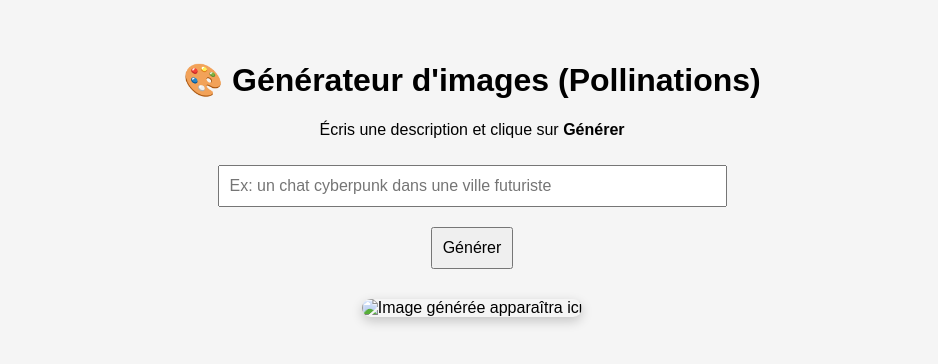
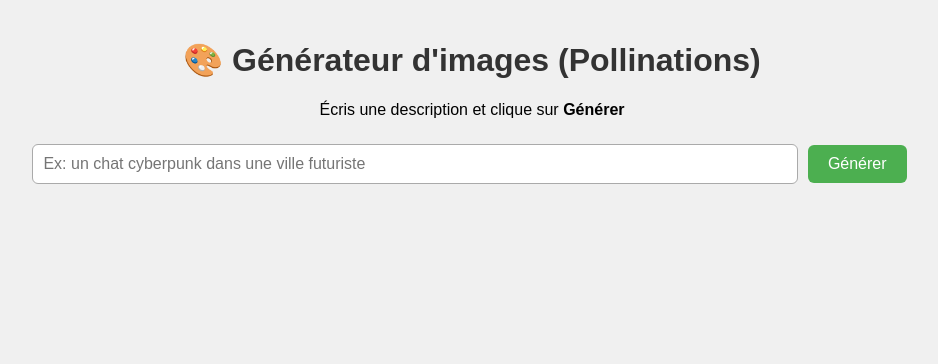
Before and after one commit to doctorstone224-sudo/Deploymentrepo, a plain HTML site: page index.html in a window 1280 px wide. Both pictures are taken after a click on the button "Générer". Shown: the whole page, without its empty margins (168-1106 px from the left). Drawn offline with Linux system fonts and the light colour scheme; no server answers.

Commit message:
Update index.html

```diff
--- a/index.html
+++ b/index.html
@@ -1,4 +1,3 @@
-
 <!DOCTYPE html>
 <html lang="fr">
 <head>
@@ -9,19 +8,51 @@
     body {
       font-family: Arial, sans-serif;
       text-align: center;
-      padding: 2rem;
-      background: #f5f5f5;
+      background: #f0f0f0;
+      margin: 0;
+      padding: 20px;
     }
-    input, button {
+    h1 {
+      color: #333;
+    }
+    #prompt {
+      width: 60%;
       padding: 10px;
-      margin: 10px;
       font-size: 16px;
+      border-radius: 6px;
+      border: 1px solid #aaa;
     }
-    img {
+    button {
+      padding: 10px 20px;
+      margin: 10px 5px;
+      font-size: 16px;
+      border: none;
+      border-radius: 6px;
+      background: #4CAF50;
+      color: white;
+      cursor: pointer;
+    }
+    button:hover {
+      background: #45a049;
+    }
+    #result {
       margin-top: 20px;
       max-width: 512px;
-      border-radius: 12px;
-      box-shadow: 0 4px 12px rgba(0,0,0,0.2);
+      border-radius: 10px;
+      box-shadow: 0px 4px 12px rgba(0,0,0,0.2);
+    }
+    #loading {
+      display: none;
+      margin-top: 20px;
+      font-style: italic;
+      color: #555;
+    }
+    #downloadBtn {
+      display: none;
+      background: #2196F3;
+    }
+    #downloadBtn:hover {
+      background: #1976D2;
     }
   </style>
 </head>
@@ -29,26 +60,53 @@
   <h1>🎨 Générateur d'images (Pollinations)</h1>
   <p>Écris une description et clique sur <b>Générer</b></p>
 
-  <input type="text" id="prompt" placeholder="Ex: un chat cyberpunk dans une ville futuriste" size="50">
-  <br>
+  <input type="text" id="prompt" placeholder="Ex: un chat cyberpunk dans une ville futuriste">
   <button onclick="generateImage()">Générer</button>
+  <button id="downloadBtn" onclick="downloadImage()">Télécharger</button>
 
+  <p id="loading">⏳ Génération de l'image...</p>
   <div>
-    <img id="result" src="" alt="Image générée apparaîtra ici">
+    <img id="result" src="" alt="">
   </div>
 
   <script>
+    let currentBlob = null;
+
     async function generateImage() {
       const prompt = document.getElementById("prompt").value || "un paysage futuriste";
       const url = `https://pollinations.ai/p/${encodeURIComponent(prompt)}?width=512&height=512&nologo=true`;
 
-      const res = await fetch(url);
-      if (!res.ok) {
-        alert("Erreur lors de la génération de l'image");
-        return;
+      document.getElementById("loading").style.display = "block";
+      document.getElementById("result").src = "";
+      document.getElementById("downloadBtn").style.display = "none";
+
+      try {
+        const res = await fetch(url);
+        if (!res.ok) throw new Error("Erreur API");
+
+        const blob = await res.blob();
+        currentBlob = blob;
+
+        const imgURL = URL.createObjectURL(blob);
+        document.getElementById("result").src = imgURL;
+        document.getElementById("downloadBtn").style.display = "inline-block";
+      } catch (err) {
+        alert("Impossible de générer l'image 😢");
+        console.error(err);
+      } finally {
+        document.getElementById("loading").style.display = "none";
       }
-      const blob = await res.blob();
-      document.getElementById("result").src = URL.createObjectURL(blob);
+    }
+
+    function downloadImage() {
+      if (!currentBlob) return;
+
+      const link = document.createElement("a");
+      link.href = URL.createObjectURL(currentBlob);
+      link.download = "image_pollinations.png";
+      document.body.appendChild(link);
+      link.click();
+      document.body.removeChild(link);
     }
   </script>
 </body>
```
